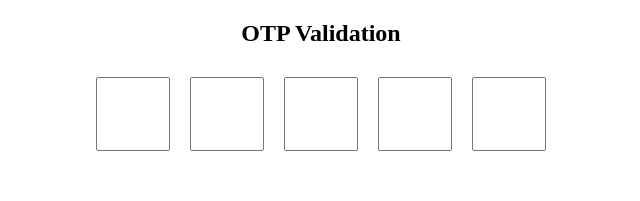
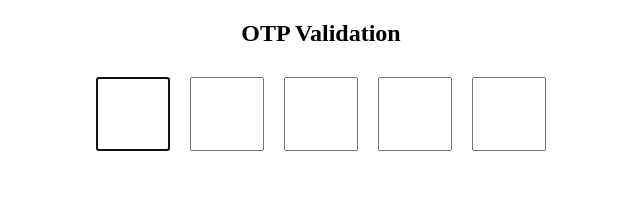
Before and after one commit to SudirKrishnaaRS/Frontend-Repo, a React (Vite) app in the folder React/Machine Coding Round/otp-input/: page / in a window 1280 px wide. Shown: the top 201 px of the page, without its empty margins (319-959 px from the left). Built offline with nearby package versions, Linux system fonts and the light colour scheme.

Commit message:
Added Ref and focus input changes

```diff
--- a/React/Machine Coding Round/otp-input/src/App.jsx
+++ b/React/Machine Coding Round/otp-input/src/App.jsx
@@ -1,10 +1,16 @@
-import { useState } from "react";
+import { useEffect, useRef, useState } from "react";
 import "./App.css";
 
 const OTP_INPUT_SIZE = 5;
 
 function App() {
   const [inputArr, setInputArr] = useState(new Array(OTP_INPUT_SIZE).fill(""));
+
+  const refArr = useRef([]);
+
+  useEffect(() => {
+    refArr.current[0]?.focus();
+  }, []);
 
   const handleChange = (val, index) => {
     // TRIM: Remove the leading and trailing white space
@@ -18,6 +24,9 @@ function App() {
     const newArr = [...inputArr];
     newArr[index] = updatedVal.slice(-1); // SLICE: to accept the latest typed value
     setInputArr(newArr);
+
+    // Focus on the next input box
+    updatedVal && refArr.current[index + 1]?.focus();
   };
 
   return (
@@ -28,8 +37,11 @@ function App() {
           <input
             type="text"
             className="otp-input"
+            key={index}
+            ref={(input) => {
+              return (refArr.current[index] = input);
+            }}
             value={inputArr[index]}
-            key={index}
             onChange={(e) => handleChange(e.target.value, index)}
           />
         );
```
